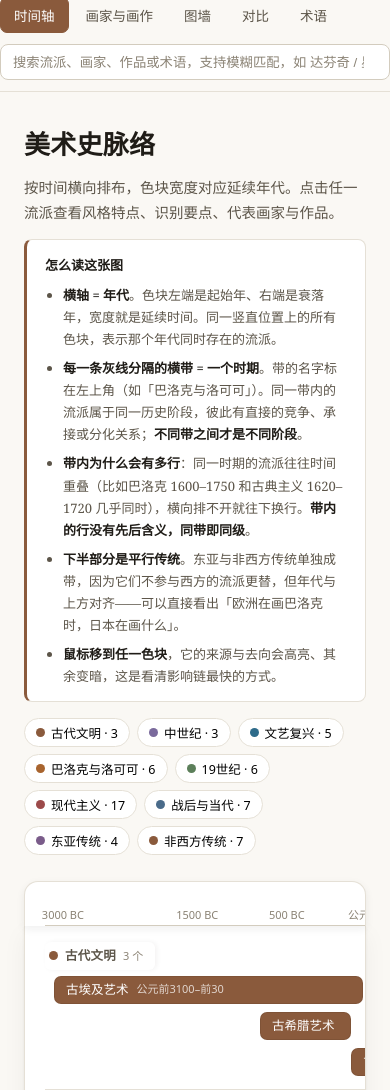
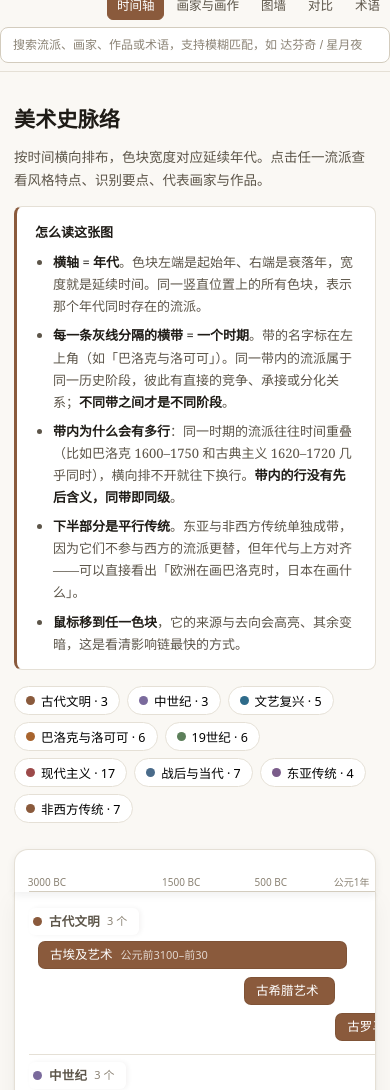
Before and after one commit to dylan-byte-max/art-history, a plain HTML site: page index.html in a window 390 px wide. Shown: the part 52-1142 px from the top of the page. Drawn offline with Linux system fonts and the light colour scheme.

Commit message:
修复移动端时间轴不悬停：表头换行后实际高106px而sticky偏移写死62px被盖住，改为JS实测写入--head-h；新增560px手机断点

```diff
--- a/assets/style.css
+++ b/assets/style.css
@@ -67,7 +67,7 @@ button{font-family:inherit;cursor:pointer}
    实测结论：若把坐标轴放进 overflow-x 容器内，其 sticky 会被父级滚动上下文限制而失效
    （探针测得滚动后 top 变成 -475，完全没粘住）。
    因此改为：外层 sticky 定位 + .tl-axis-clip 裁剪 + JS 同步 translateX 实现横向跟随。 */
-.tl-axis-sticky{position:sticky;top:var(--head-h,62px);z-index:7;
+.tl-axis-sticky{position:sticky;top:var(--head-h,62px);z-index:39;
   background:var(--panel);border:1px solid var(--line);border-bottom:none;
   border-radius:var(--r2) var(--r2) 0 0;box-shadow:0 3px 9px rgba(31,28,23,.07)}
 .tl-axis-clip{overflow:hidden}
@@ -241,10 +241,37 @@ button{font-family:inherit;cursor:pointer}
 
 @media(max-width:900px){
   .cmp-grid{grid-template-columns:1fr}
-  .head-inner{flex-wrap:wrap;height:auto;padding:11px 0;gap:11px}
+  .head-inner{flex-wrap:wrap;height:auto;padding:9px 0;gap:8px}
   .search-box{order:3;max-width:100%;flex-basis:100%}
-  .head-nav{margin-left:0}
+  .head-nav{margin-left:auto;flex-wrap:wrap;justify-content:flex-end}
+  .navbtn{padding:6px 10px;font-size:13px}
   .drawer-inner{padding:26px 20px 50px}
+}
+
+/* ---------- 手机（≤560px） ---------- */
+/* 表头换行后会变高（实测 62 → 106px），坐标轴的 sticky top 由 JS 实测写入 --head-h，
+   不能写死。这里只负责把表头压得更紧凑，给内容留出高度。 */
+@media(max-width:560px){
+  .wrap{padding:0 14px}
+  .head-inner{padding:8px 0;gap:7px}
+  .brand-text{font-size:15px}
+  .search-box{order:3}
+  .search-box input{padding:8px 12px;font-size:13px}
+  #globalSearch::placeholder{font-size:12px}
+  .head-nav{order:2;gap:2px}
+  .navbtn{padding:5px 9px;font-size:12.5px;border-radius:6px}
+  h1{font-size:21px}
+  .view-intro p{font-size:13.5px}
+  .howto{padding:12px 14px}
+  .howto li{font-size:12.5px}
+  /* 手机上坐标轴与色块都缩窄，减少横向拖动距离 */
+  .tl-axis{margin:10px 14px 0}
+  .tl-body{margin:0 14px}
+  .tl-tick{font-size:10px}
+  .tl-band-name{font-size:12px}
+  .tl-band-count{font-size:10.5px}
+  /* iOS 惯性滚动，避免横向拖动发涩 */
+  .tl-scroll{-webkit-overflow-scrolling:touch}
 }
 
 /* ---------- 风格示意图 ---------- */
```
